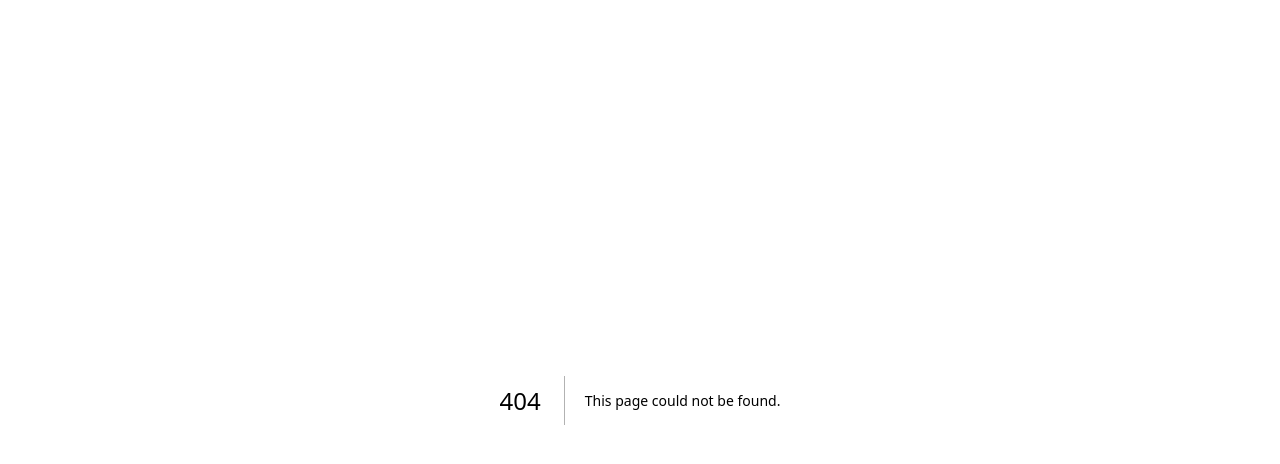
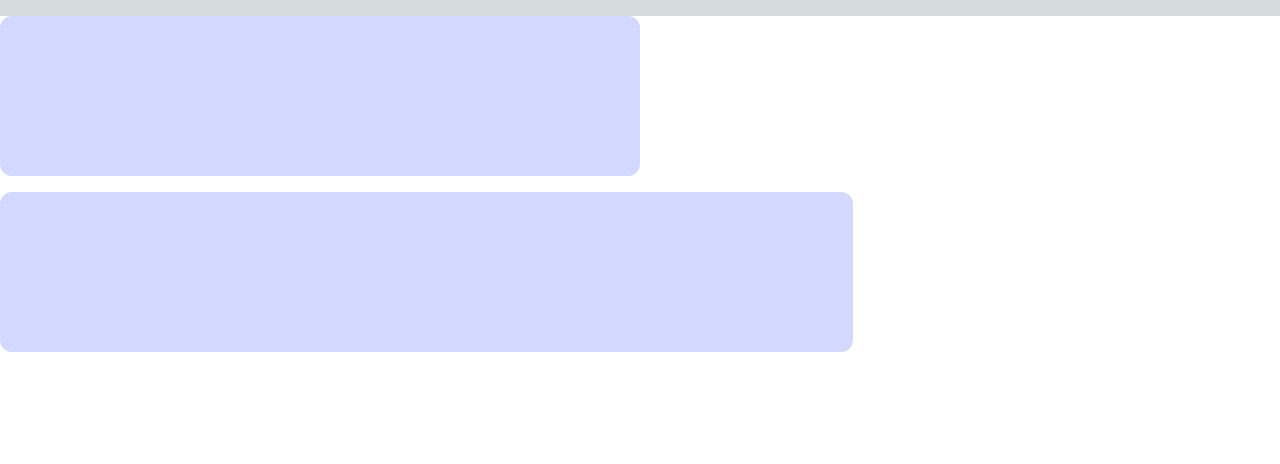
Before and after one commit to JasmineBabaYara/dashboard-demo-2, a Next.js app: page /dashboard in a window 1280 px wide. Before the commit this address had no page. Shown: the top 464 px of the page. Built offline with nearby package versions, Linux system fonts and the light colour scheme.

Commit message:
add dashboard

```diff
--- /dev/null
+++ b/app/dashboard/page.js
@@ -0,0 +1,14 @@
+import React from "react";
+
+export default function page() {
+  return (
+    <div className="mt-4 h-screen bg-white">
+      <div className="grid grid-cols-4">
+        <div className="bg-secondary h-40 rounded-xl col-span-2"></div>
+      </div>
+      <div className="grid grid-cols-3 mt-4">
+        <div className="bg-secondary h-40 rounded-xl col-span-2"></div>
+      </div>
+    </div>
+  );
+}
--- a/app/page.js
+++ b/app/page.js
@@ -1,7 +1,11 @@
 import Nav from "./navbar/page";
+import Dashboard from "./dashboard/page";
 
 export default function Home() {
   return (
-   <Nav />
-  )
+    <div className="bg-white pl-6 pr-6">
+      <Nav />
+      <Dashboard />
+    </div>
+  );
 }
```
